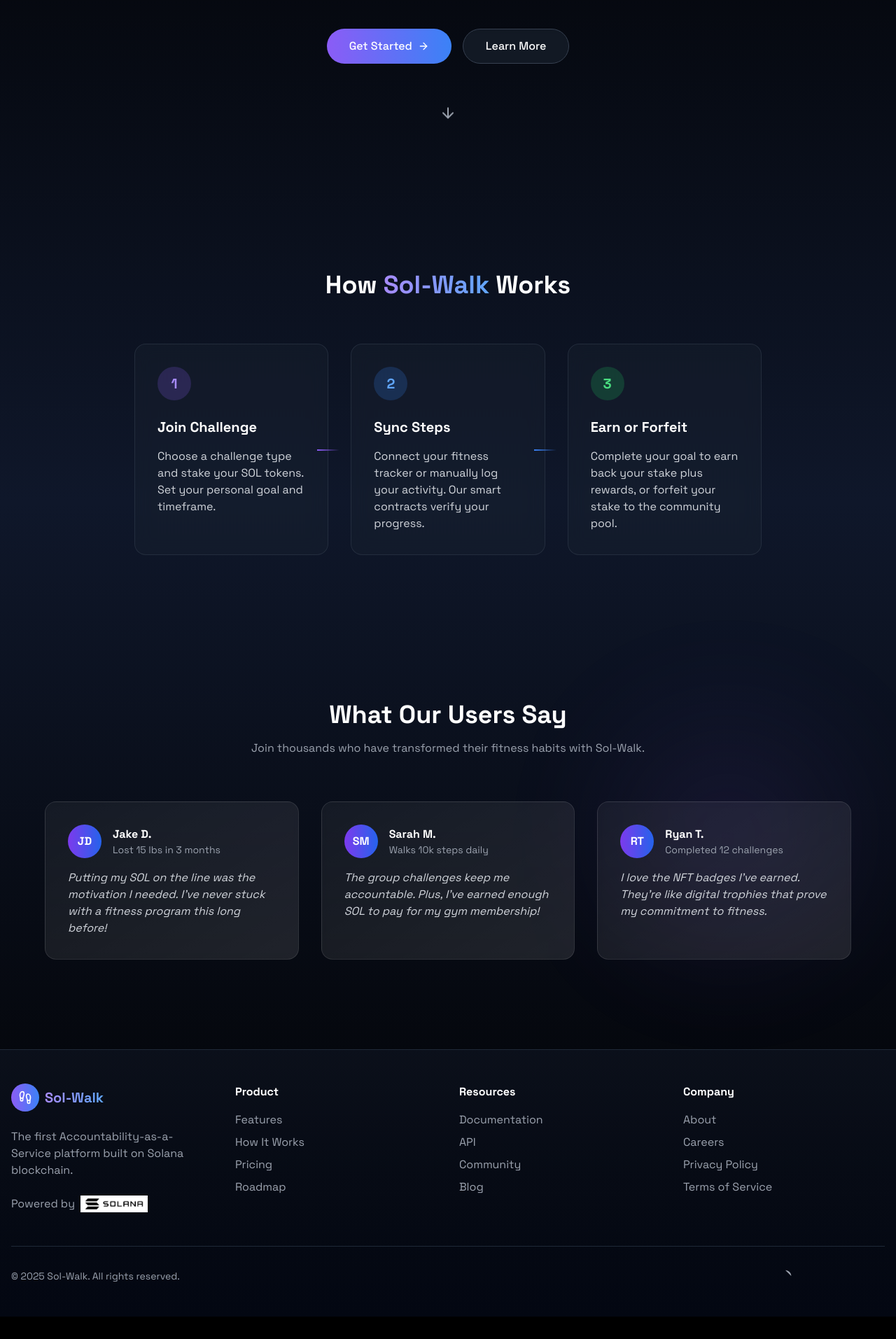
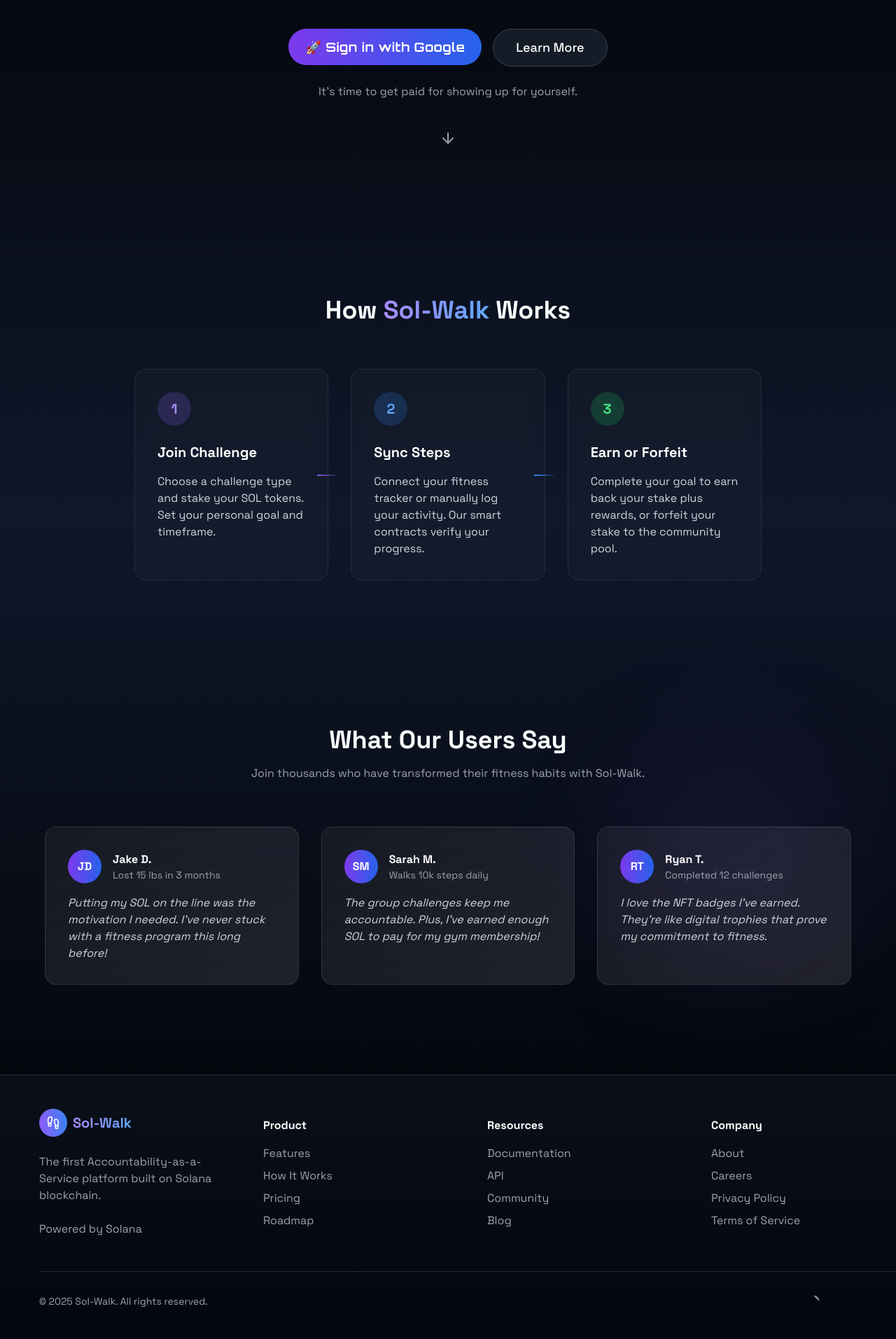
Before and after one commit to HMSagar2701/Sol-walk, a Next.js app in the folder frontend/: page / in a window 1280 px wide. Shown: the part 447-2360 px from the top of the page at 70% size. Before the commit the page ends 2328 px from the top, so only its background shows below. Built offline with nearby package versions, Linux system fonts and the light colour scheme.

Commit message:
Added signin with google button

```diff
--- a/frontend/app/components/Footer.tsx
+++ b/frontend/app/components/Footer.tsx
@@ -1,15 +1,12 @@
-// components/Footer.tsx
-
 import { Footprints } from "lucide-react";
-import Image from "next/image";
 import Link from "next/link";
 
 export default function Footer() {
   return (
-    <footer className="py-12 bg-gradient-to-t from-gray-950 to-gray-900/50 border-t border-gray-800">
-      <div className="container mx-auto px-4">
-        <div className="grid md:grid-cols-4 gap-8">
-          <div>
+    <footer className="py-12 bg-gradient-to-t from-gray-950 to-gray-900/50 border-t border-gray-800 overflow-x-clip">
+      <div className="container mx-auto px-4 ml-10">
+        <div className="grid md:grid-cols-4 gap-8 text-center md:text-left items-center justify-center">
+          <div className="flex flex-col items-center md:items-start">
             <div className="flex items-center gap-2 mb-6">
               <div className="w-10 h-10 rounded-full bg-gradient-to-r from-purple-500 to-blue-500 flex items-center justify-center">
                 <Footprints className="w-5 h-5 text-white" />
@@ -18,22 +15,13 @@
                 Sol-Walk
               </span>
             </div>
-            <p className="text-gray-400 mb-6">
+            <p className="text-gray-400 mb-6 max-w-xs">
               The first Accountability-as-a-Service platform built on Solana blockchain.
             </p>
-            <div className="flex items-center">
-              <span className="text-gray-400 mr-2">Powered by</span>
-              <Image
-                src="/solana.png"
-                width={24}
-                height={204}
-                alt="Solana"
-                className="h-6 w-auto"
-              />
-            </div>
+            <span className="text-gray-400">Powered by Solana</span>
           </div>
 
-          <div>
+          <div className="flex flex-col items-center md:items-start">
             <h4 className="font-bold mb-4">Product</h4>
             <ul className="space-y-2">
               <li><Link href="#" className="text-gray-400 hover:text-white transition-colors">Features</Link></li>
@@ -43,7 +31,7 @@
             </ul>
           </div>
 
-          <div>
+          <div className="flex flex-col items-center md:items-start">
             <h4 className="font-bold mb-4">Resources</h4>
             <ul className="space-y-2">
               <li><Link href="#" className="text-gray-400 hover:text-white transition-colors">Documentation</Link></li>
@@ -53,7 +41,7 @@
             </ul>
           </div>
 
-          <div>
+          <div className="flex flex-col items-center md:items-start">
             <h4 className="font-bold mb-4">Company</h4>
             <ul className="space-y-2">
               <li><Link href="#" className="text-gray-400 hover:text-white transition-colors">About</Link></li>
@@ -64,24 +52,31 @@
           </div>
         </div>
 
-        <div className="border-t border-gray-800 mt-12 pt-8 flex flex-col md:flex-row justify-between items-center">
-          <p className="text-gray-400 text-sm mb-4 md:mb-0">
+        <div className="border-t border-gray-800 mt-12 pt-8 flex flex-col md:flex-row justify-between items-center text-center gap-4 md:gap-0">
+          <p className="text-gray-400 text-sm">
             &copy; {new Date().getFullYear()} Sol-Walk. All rights reserved.
           </p>
-          <div className="flex gap-6">
-            {/* Social icons */}
-            {/* You can replace the SVGs below with <SocialIcon /> components or icon libs */}
+
+          <div className="flex gap-6 justify-center items-center">
             <Link href="#" className="text-gray-400 hover:text-white transition-colors">
-              <svg className="w-5 h-5" fill="currentColor" viewBox="0 0 24 24" aria-hidden="true"><path fillRule="evenodd" d="M22 12c0-5.523-4.477-10-10-10S2 6.477..." clipRule="evenodd" /></svg>
+              <svg className="w-5 h-5" fill="currentColor" viewBox="0 0 24 24" aria-hidden="true">
+                <path d="M22 12c0-5.523-4.477-10-10-10S2..." />
+              </svg>
             </Link>
             <Link href="#" className="text-gray-400 hover:text-white transition-colors">
-              <svg className="w-5 h-5" fill="currentColor" viewBox="0 0 24 24" aria-hidden="true"><path d="M8.29 20.251..." /></svg>
+              <svg className="w-5 h-5" fill="currentColor" viewBox="0 0 24 24" aria-hidden="true">
+                <path d="M8.29 20.251..." />
+              </svg>
             </Link>
             <Link href="#" className="text-gray-400 hover:text-white transition-colors">
-              <svg className="w-5 h-5" fill="currentColor" viewBox="0 0 24 24" aria-hidden="true"><path fillRule="evenodd" d="M12 2C6.477 2 2..." clipRule="evenodd" /></svg>
+              <svg className="w-5 h-5" fill="currentColor" viewBox="0 0 24 24" aria-hidden="true">
+                <path d="M12 2C6.477 2..." />
+              </svg>
             </Link>
             <Link href="#" className="text-gray-400 hover:text-white transition-colors">
-              <svg className="w-5 h-5" fill="currentColor" viewBox="0 0 24 24" aria-hidden="true"><path fillRule="evenodd" d="M12 2C6.48 2 2 6.48..." clipRule="evenodd" /></svg>
+              <svg className="w-5 h-5" fill="currentColor" viewBox="0 0 24 24" aria-hidden="true">
+                <path d="M12 2C6.48 2..." />
+              </svg>
             </Link>
           </div>
         </div>
--- a/frontend/app/components/Hero.tsx
+++ b/frontend/app/components/Hero.tsx
@@ -1,10 +1,20 @@
 "use client";
 
-import { ArrowRight, ArrowDown } from "lucide-react";
+import { ArrowDown } from "lucide-react";
+import { Orbitron } from "next/font/google";
+import Link from "next/link";
+
+const orbitron = Orbitron({
+  subsets: ["latin"],
+  weight: ["400", "700"],
+  variable: "--font-orbitron",
+});
 
 export default function HeroSection() {
   return (
-    <section className="pt-32 pb-20 md:pt-40 md:pb-32 relative overflow-hidden">
+    <section
+      className={`pt-32 pb-20 md:pt-40 md:pb-32 relative overflow-hidden ${orbitron.variable} font-sans`}
+    >
       {/* Background Glow Elements */}
       <div className="absolute top-1/4 left-1/4 w-96 h-96 bg-purple-500/20 rounded-full blur-[100px] -z-10" />
       <div className="absolute bottom-1/4 right-1/4 w-96 h-96 bg-blue-500/20 rounded-full blur-[100px] -z-10" />
@@ -21,22 +31,36 @@
 
           {/* Description */}
           <p className="text-xl text-gray-300 mb-10 max-w-2xl mx-auto">
-            Sol-Walk is the first Accountability-as-a-Service platform built on Solana. Stake crypto on your fitness
-            goals and earn rewards for staying committed.
+            Sol-Walk is the first Accountability-as-a-Service platform built on
+            Solana. Stake crypto on your fitness goals and earn rewards for
+            staying committed.
           </p>
 
           {/* Buttons */}
           <div className="flex flex-col sm:flex-row gap-4 justify-center">
-            <button className="px-8 py-3 rounded-full bg-gradient-to-r from-purple-500 to-blue-500 text-white font-medium hover:shadow-[0_0_20px_rgba(168,85,247,0.5)] transition-all duration-300 flex items-center justify-center gap-2">
-              Get Started <ArrowRight className="w-4 h-4" />
-            </button>
-            <button className="px-8 py-3 rounded-full bg-gray-800/50 backdrop-blur-sm border border-gray-700 text-white font-medium hover:bg-gray-800 transition-colors">
+            {/* Sign in with Google Button */}
+            <Link href="https://sol-walk.onrender.com/auth/google" className="w-full sm:w-auto">
+                <button
+                  className="w-full sm:w-auto px-6 py-3 rounded-full bg-gradient-to-r from-purple-600 to-blue-600 text-white font-bold hover:shadow-[0_0_20px_rgba(168,85,247,0.6)] transition-all duration-300 text-base sm:text-lg tracking-wide"
+                  style={{ fontFamily: "var(--font-orbitron)" }}
+                >
+                  🚀 Sign in with Google
+                </button>
+            </Link>
+
+            {/* Optional CTA Button */}
+            <button className="w-full sm:w-auto px-8 py-3 rounded-full bg-gray-800/60 border border-gray-700 text-white font-medium hover:bg-gray-800 transition-colors text-base sm:text-lg">
               Learn More
             </button>
           </div>
 
+          {/* Tagline */}
+          <p className="mt-6 text-gray-400 text-sm sm:text-base">
+            It&apos;s time to get paid for showing up for yourself.
+          </p>
+
           {/* Down Arrow */}
-          <div className="mt-16 flex justify-center">
+          <div className="mt-12 flex justify-center">
             <ArrowDown className="w-6 h-6 text-gray-400 animate-bounce" />
           </div>
         </div>
```
Also changed, not shown: frontend/public/solana.jpg (added).
